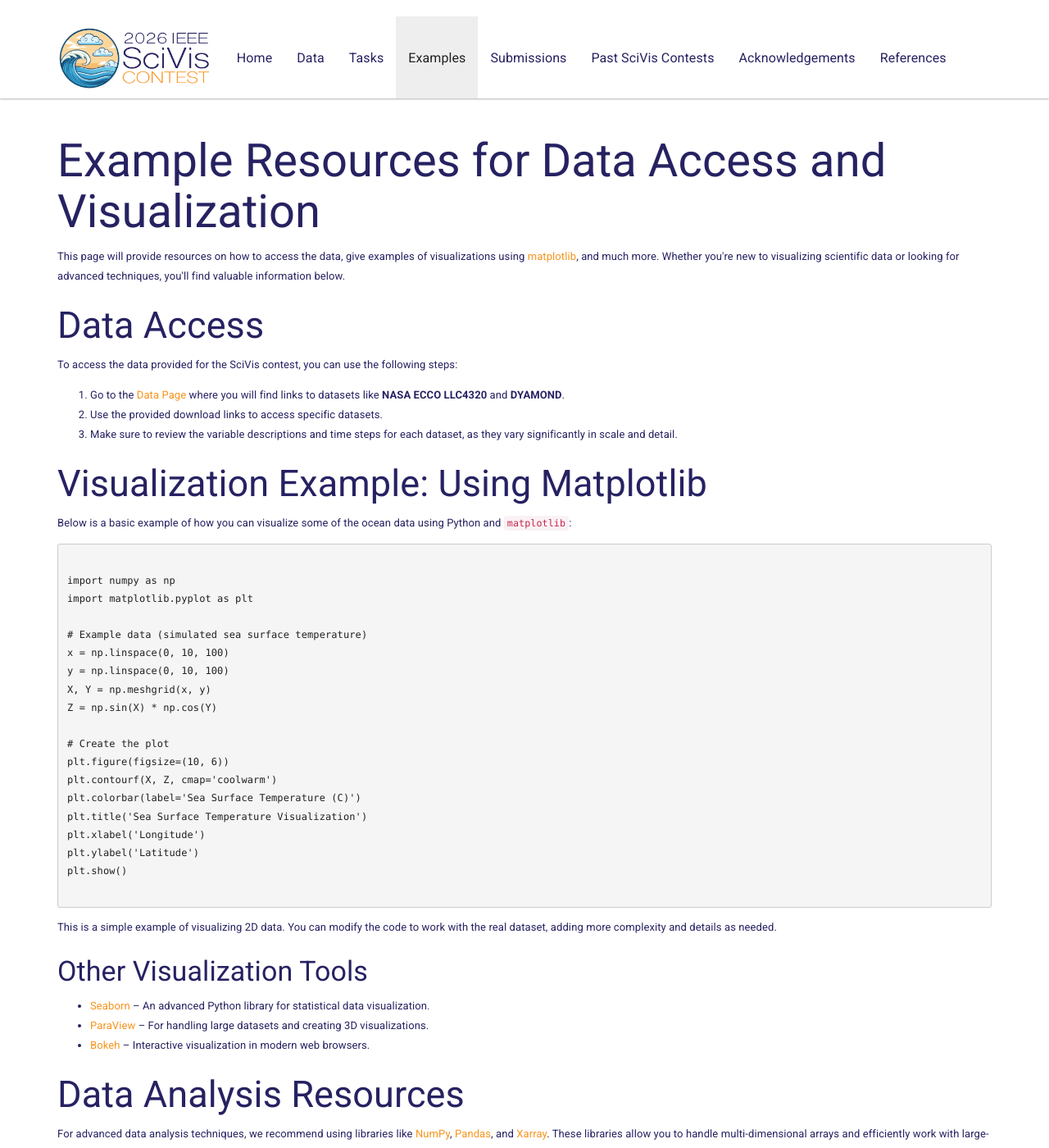
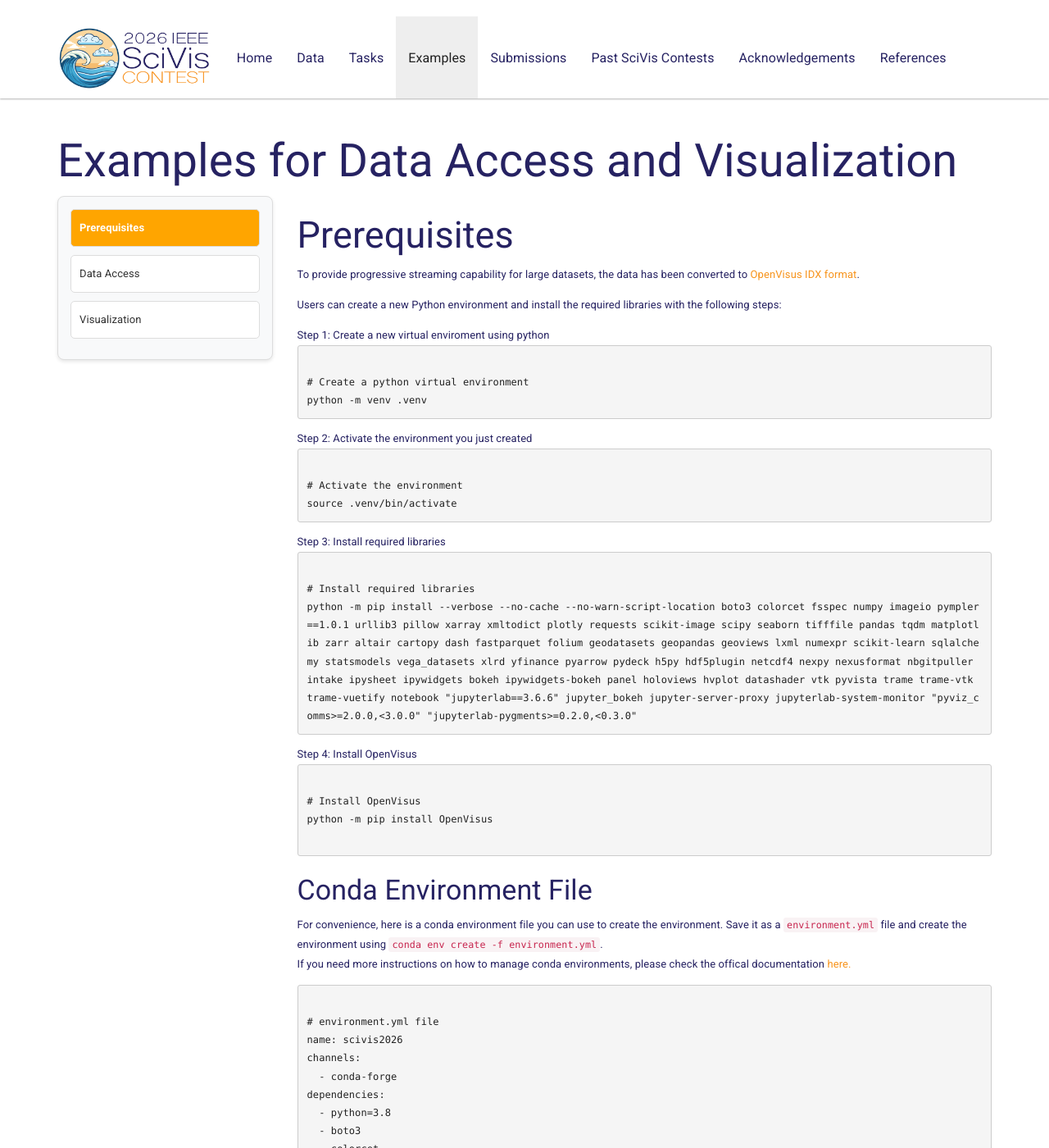
Before and after one commit to sciviscontest2026/sciviscontest2026.github.io, a Jekyll site: the page built from pages/examples.md, in a window 1280 px wide and 1400 px high. Shown: the whole window at 82% size. Built offline with Jekyll 4.4.1, drawn with Linux system fonts in a browser that asks for light colours; some of the changed text lies outside the part shown.

Commit message:
fix examples

```diff
--- a/pages/examples.md
+++ b/pages/examples.md
@@ -6,22 +6,121 @@
 ---
 
 <div class="container">
-    <h1>Example Resources for Data Access and Visualization</h1>
+    <h1>Examples for Data Access and Visualization</h1>
 
-    <p>This page will provide resources on how to access the data, give examples of visualizations using <a href="https://matplotlib.org/">matplotlib</a>, and much more. Whether you're new to visualizing scientific data or looking for advanced techniques, you'll find valuable information below.</p>
+    <div class="row">
+        <!-- Sidebar Column -->
+        <div class="col-md-3">
+            <div class="sidebar-box">
+                <nav class="nav flex-column">
+                    <a class="nav-link active" href="#prerequisites" onclick="showSection('prerequisites')">Prerequisites</a>
+                    <a class="nav-link" href="#data-access" onclick="showSection('data-access')">Data Access</a>
+                    <a class="nav-link" href="#visualization" onclick="showSection('visualization')">Visualization</a>
+                </nav>
+            </div>
+        </div>
 
-    <h2>Data Access</h2>
-    <p>To access the data provided for the SciVis contest, you can use the following steps:</p>
-    <ol>
-        <li>Go to the <a href="/sciviscontest2026/data/">Data Page</a> where you will find links to datasets like <strong>NASA ECCO LLC4320</strong> and <strong>DYAMOND</strong>.</li>
-        <li>Use the provided download links to access specific datasets.</li>
-        <li>Make sure to review the variable descriptions and time steps for each dataset, as they vary significantly in scale and detail.</li>
-    </ol>
+        <!-- Content Column -->
+        <div class="col-md-9">
+            <!-- Prerequisites Section -->
+            <div id="prerequisites" class="section-content">
+                <h2>Prerequisites</h2>
+                <p>To provide progressive streaming capability for large datasets, the data has been converted to <a href="https://github.com/sci-visus/OpenVisus">OpenVisus IDX format</a>.</p>
 
-    <h2>Visualization Example: Using Matplotlib</h2>
-    <p>Below is a basic example of how you can visualize some of the ocean data using Python and <code>matplotlib</code>:</p>
+                <p>Users can create a new Python environment and install the required libraries with the following steps:</p>
+                Step 1: Create a new virtual enviroment using python
+                <pre>
+<code class="language-bash">
+# Create a python virtual environment
+python -m venv .venv
+</code></pre>
+Step 2: Activate the environment you just created
+<pre><code class="language-bash">
+# Activate the environment
+source .venv/bin/activate
+</code></pre>
+Step 3: Install required libraries
+<pre><code class="language-bash">
+# Install required libraries
+python -m pip install --verbose --no-cache --no-warn-script-location boto3 colorcet fsspec numpy imageio pympler==1.0.1 urllib3 pillow xarray xmltodict plotly requests scikit-image scipy seaborn tifffile pandas tqdm matplotlib zarr altair cartopy dash fastparquet folium geodatasets geopandas geoviews lxml numexpr scikit-learn sqlalchemy statsmodels vega_datasets xlrd yfinance pyarrow pydeck h5py hdf5plugin netcdf4 nexpy nexusformat nbgitpuller intake ipysheet ipywidgets bokeh ipywidgets-bokeh panel holoviews hvplot datashader vtk pyvista trame trame-vtk trame-vuetify notebook "jupyterlab==3.6.6" jupyter_bokeh jupyter-server-proxy jupyterlab-system-monitor "pyviz_comms>=2.0.0,<3.0.0" "jupyterlab-pygments>=0.2.0,<0.3.0"
+</code></pre>
+Step 4: Install OpenVisus
+<pre> <code class="language-bash">
+# Install OpenVisus
+python -m pip install OpenVisus
+ </code></pre>
 
-    <pre><code class="language-python">
+                <h3>Conda Environment File</h3>
+                <p>For convenience, here is a conda environment file you can use to create the environment. Save it as a <code>environment.yml</code> file and create the environment using <code>conda env create -f environment.yml</code>.<br /> If you need more instructions on how to manage conda environments, please check the offical documentation <a href= "https://docs.conda.io/projects/conda/en/latest/user-guide/tasks/manage-environments.html">here. </a></p>
+                <pre><code class="language-bash">
+# environment.yml file
+name: scivis2026
+channels:
+  - conda-forge
+dependencies:
+  - python=3.8
+  - boto3
+  - colorcet
+  - fsspec
+  - numpy
+  - imageio
+  - pympler=1.0.1
+  - urllib3
+  - pillow
+  - xarray
+  - xmltodict
+  - plotly
+  - requests
+  - scipy
+  - seaborn
+  - tifffile
+  - pandas
+  - matplotlib
+  - cartopy
+  - fastparquet
+  - lxml
+  - numexpr
+  - sqlalchemy
+  - statsmodels
+  - xlrd
+  - intake
+  - ipysheet
+  - ipywidgets
+  - bokeh
+  - ipywidgets-bokeh
+  - panel
+  - notebook
+  - jupyterlab=3.6.6
+  - jupyter_bokeh
+  - jupyter-server-proxy
+  - jupyterlab-system-monitor
+  - pyviz_comms>=2.0.0,<3.0.0
+  - jupyterlab-pygments>=0.2.0,<0.3.0
+  - OpenVisus
+                </code></pre>
+            </div>
+
+            <!-- Data Access Section -->
+            <div id="data-access" class="section-content" style="display:none;">
+                <h2>Data Access</h2>
+                <p>You can access the datasets using the <code>OpenVisus</code> library:</p>
+                <pre><code class="language-python">
+import OpenVisus as ov
+
+# Load the dataset
+db = ov.LoadDataset("path/to/dataset")
+print("Data loaded successfully!")
+                </code></pre>
+                <p>Make sure to review the dataset documentation for variable descriptions and time steps, as different datasets have different structures.</p>
+            </div>
+
+            <!-- Visualization Section -->
+            <div id="visualization" class="section-content" style="display:none;">
+                <h2>Visualization Example: Using Matplotlib</h2>
+                <p>This page will provide resources on how to access the data, give examples of visualizations using <a href="https://matplotlib.org/">matplotlib</a>, and much more. Whether you're new to visualizing scientific data or looking for advanced techniques, you'll find valuable information below.</p>
+
+                <p>Below is a basic example of how you can visualize some of the ocean data using Python and <code>matplotlib</code>:</p>
+                <pre><code class="language-python">
 import numpy as np
 import matplotlib.pyplot as plt
 
@@ -39,26 +138,49 @@
 plt.xlabel('Longitude')
 plt.ylabel('Latitude')
 plt.show()
-    </code></pre>
+                </code></pre>
 
-    <p>This is a simple example of visualizing 2D data. You can modify the code to work with the real dataset, adding more complexity and details as needed.</p>
+                <p>This is a simple example of visualizing 2D data. You can modify the code to work with the real dataset, adding more complexity and details as needed.</p>
 
-    <h3>Other Visualization Tools</h3>
-    <ul>
-        <li><a href="https://seaborn.pydata.org/">Seaborn</a> – An advanced Python library for statistical data visualization.</li>
-        <li><a href="https://www.paraview.org/">ParaView</a> – For handling large datasets and creating 3D visualizations.</li>
-        <li><a href="https://bokeh.org/">Bokeh</a> – Interactive visualization in modern web browsers.</li>
-    </ul>
+                <h3>Other Visualization Tools</h3>
+                <ul>
+                    <li><a href="https://seaborn.pydata.org/">Seaborn</a> – An advanced Python library for statistical data visualization.</li>
+                    <li><a href="https://www.paraview.org/">ParaView</a> – For handling large datasets and creating 3D visualizations.</li>
+                    <li><a href="https://bokeh.org/">Bokeh</a> – Interactive visualization in modern web browsers.</li>
+                </ul>
 
-    <h2>Data Analysis Resources</h2>
-    <p>For advanced data analysis techniques, we recommend using libraries like <a href="https://numpy.org/">NumPy</a>, <a href="https://pandas.pydata.org/">Pandas</a>, and <a href="https://xarray.pydata.org/en/stable/">Xarray</a>. These libraries allow you to handle multi-dimensional arrays and efficiently work with large-scale scientific data.</p>
+                <h2>Data Analysis Resources</h2>
+                <p>For advanced data analysis techniques, we recommend using libraries like <a href="https://numpy.org/">NumPy</a>, <a href="https://pandas.pydata.org/">Pandas</a>, and <a href="https://xarray.pydata.org/en/stable/">Xarray</a>. These libraries allow you to handle multi-dimensional arrays and efficiently work with large-scale scientific data.</p>
 
-    <h2>Learning Resources</h2>
-    <p>If you're new to scientific computing and visualization, the following resources may be helpful:</p>
-    <ul>
-        <li><a href="https://matplotlib.org/stable/tutorials/index.html">Matplotlib Tutorials</a></li>
-        <li><a href="https://numpy.org/learn/">NumPy Learning Resources</a></li>
-        <li><a href="https://tutorial.xarray.dev/intro.html">Xarray Tutorials</a></li>
-        <li><a href="https://scipy.org/">SciPy Documentation</a></li>
-    </ul>
+                <h2>Learning Resources</h2>
+                <p>If you're new to scientific computing and visualization, the following resources may be helpful:</p>
+                <ul>
+                    <li><a href="https://matplotlib.org/stable/tutorials/index.html">Matplotlib Tutorials</a></li>
+                    <li><a href="https://numpy.org/learn/">NumPy Learning Resources</a></li>
+                    <li><a href="https://tutorial.xarray.dev/intro.html">Xarray Tutorials</a></li>
+                    <li><a href="https://scipy.org/">SciPy Documentation</a></li>
+                </ul>
+            </div>
+        </div>
+    </div>
 </div>
+
+<script>
+function showSection(sectionId) {
+    // Hide all sections
+    document.querySelectorAll('.section-content').forEach(function(content) {
+        content.style.display = 'none';
+    });
+
+    // Show the selected section
+    document.getElementById(sectionId).style.display = 'block';
+
+    // Remove 'active' class from all links
+    document.querySelectorAll('.nav-link').forEach(function(link) {
+        link.classList.remove('active');
+    });
+
+    // Add 'active' class to clicked link
+    document.querySelector('a[href="#' + sectionId + '"]').classList.add('active');
+}
+</script>
```
